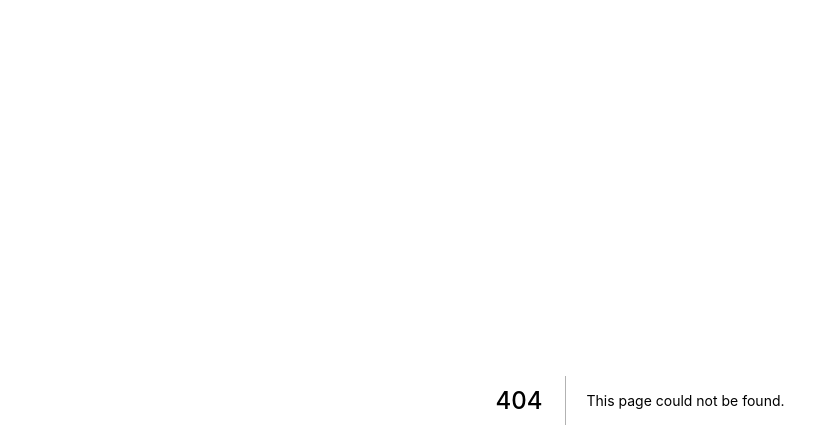
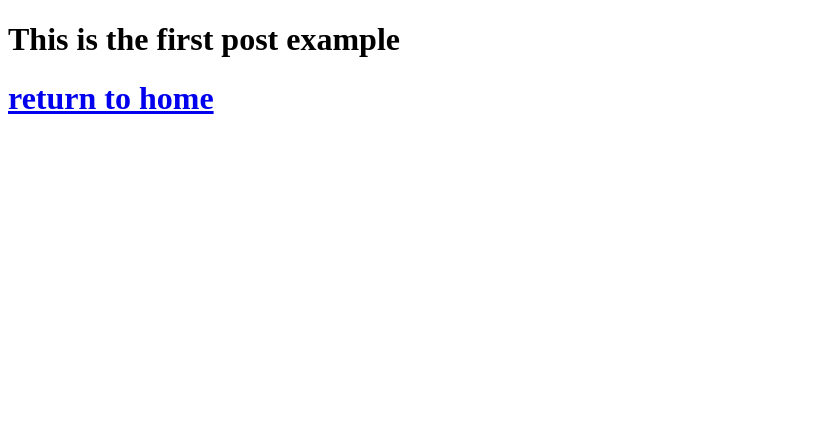
Before and after one commit to frostini/better-commons, a Next.js app: page /posts/first-post in a window 1280 px wide. Before the commit this address had no page. Shown: the top 448 px of the page, without its empty margins (0-839 px from the left). Built offline with nearby package versions, Linux system fonts and the light colour scheme.

Commit message:
added initial test page and routing to it in the index page

```diff
--- a/pages/index.js
+++ b/pages/index.js
@@ -1,4 +1,5 @@
 import Head from 'next/head'
+import Link from 'next/link'
 
 export default function Home() {
   return (
@@ -13,6 +14,9 @@ export default function Home() {
           Learn <a href="https://nextjs.org">Next.js!</a>
         </h1>
 
+        <h1>Read {' '}
+          <Link href="posts/first-post"><a>First Post</a></Link>
+        </h1>
         <p className="description">
           Get started by editing <code>pages/index.js</code>
         </p>
--- /dev/null
+++ b/pages/posts/first-post.js
@@ -0,0 +1,12 @@
+import Link from 'next/link'
+
+export default function FirstPost () {
+  return  (
+    <div className="container">
+      <h1>This is the first post example</h1>
+      <h1>{' '}
+      <Link href="/"><a>return to home</a></Link>
+      </h1>
+    </div>
+  )
+}
```
Also changed, not shown: 1 other file (tests, documents, lock files or other folders).
